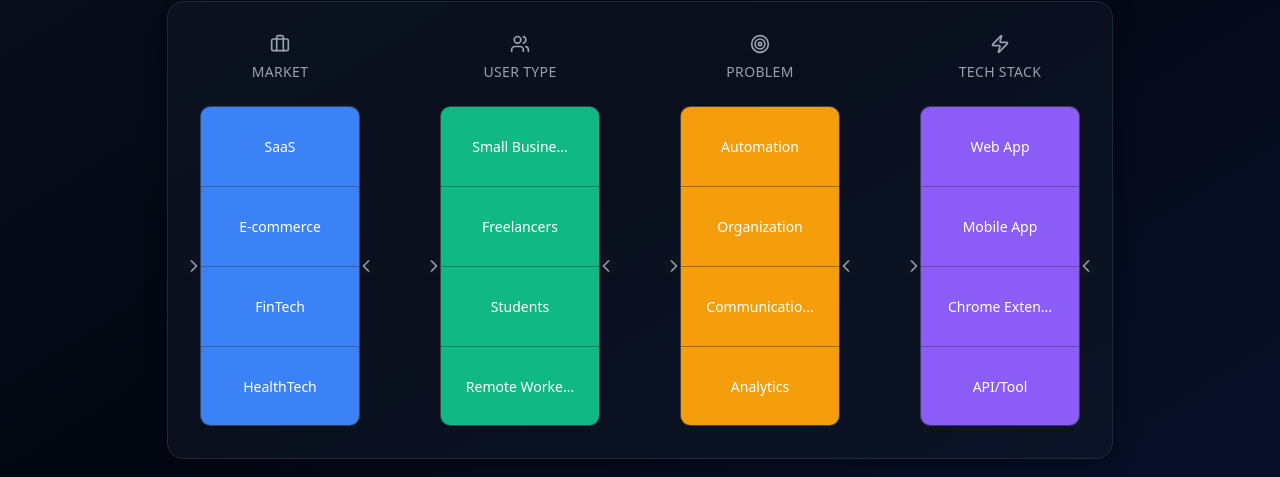
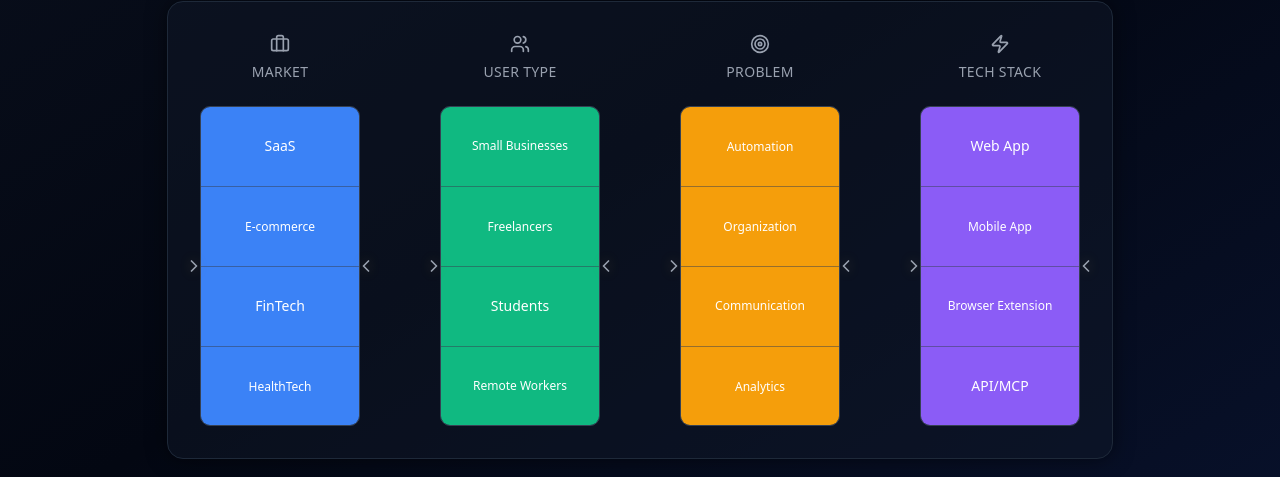
Before and after one commit to n3s-online/build-roulette, a Next.js app: page / in a window 1280 px wide. Shown: the part 264-741 px from the top of the page. Built offline with nearby package versions, Linux system fonts and the light colour scheme.

Commit message:
finish up roulette wheel

```diff
--- a/src/components/roulette-wheel.tsx
+++ b/src/components/roulette-wheel.tsx
@@ -53,12 +53,9 @@ export type ProblemType =
 export type TechStack =
   | "Web App"
   | "Mobile App"
-  | "Chrome Extension"
-  | "API/Tool"
-  | "Desktop App"
-  | "Slack Bot"
-  | "WordPress Plugin"
-  | "Shopify App";
+  | "Browser Extension"
+  | "API/MCP"
+  | "Slack/Discord Bot";
 
 export type Combination = {
   market: Market;
@@ -111,12 +108,9 @@ const PROBLEM_TYPES: ProblemType[] = [
 const TECH_STACKS: TechStack[] = [
   "Web App",
   "Mobile App",
-  "Chrome Extension",
-  "API/Tool",
-  "Desktop App",
-  "Slack Bot",
-  "WordPress Plugin",
-  "Shopify App",
+  "Browser Extension",
+  "API/MCP",
+  "Slack/Discord Bot",
 ];
 
 interface RouletteWheelProps {
@@ -251,17 +245,42 @@ export default function RouletteWheel({ onResult }: RouletteWheelProps) {
                   : "0ms",
               }}
             >
-              {extendedData.map((item, index) => (
+              {extendedData.map((item, index) => {
+                // Dynamic text sizing based on length
+                const getTextSize = (text: string) => {
+                  if (text.length <= 8) return "text-sm";
+                  if (text.length <= 12) return "text-xs";
+                  if (text.length <= 16) return "text-xs";
+                  return "text-xs";
+                };
+
+                const getLineHeight = (text: string) => {
+                  if (text.length <= 8) return "leading-tight";
+                  if (text.length <= 12) return "leading-tight";
+                  return "leading-tight";
+                };
+
+                return (
                   <div
                     key={`${item}-${index}`}
-                  className="h-20 flex items-center justify-center px-3 text-center border-b border-gray-700/50"
+                    className="h-20 flex items-center justify-center px-2 text-center border-b border-gray-700/50"
                     style={{ backgroundColor: color }}
                   >
-                  <span className="text-white font-medium text-sm leading-tight">
-                    {item.length > 12 ? item.substring(0, 12) + "..." : item}
+                    <span
+                      className={`text-white font-medium ${getTextSize(
+                        item
+                      )} ${getLineHeight(item)}`}
+                      style={{
+                        wordBreak: "break-word",
+                        hyphens: "auto",
+                        lineHeight: item.length > 12 ? "1.2" : "1.3",
+                      }}
+                    >
+                      {item}
                     </span>
                   </div>
-              ))}
+                );
+              })}
             </div>
           </div>
         </div>
@@ -328,7 +347,7 @@ export default function RouletteWheel({ onResult }: RouletteWheelProps) {
       {/* Results Card */}
       {result && !isSpinning && (
         <div className="max-w-lg w-full mx-auto">
-          <div className="bg-gray-900 rounded-lg p-6 border border-gray-700 shadow-[0_0_25px_rgba(34,197,94,0.2)] border-emerald-500/20">
+          <div className="bg-gray-900 rounded-lg p-6 border border-emerald-500/20 shadow-[0_0_25px_rgba(34,197,94,0.2)]">
             <h3 className="text-lg font-semibold text-white mb-6 text-center">
               Your Combination
             </h3>
```
Lines whose indentation alone changed are shown as unchanged.
